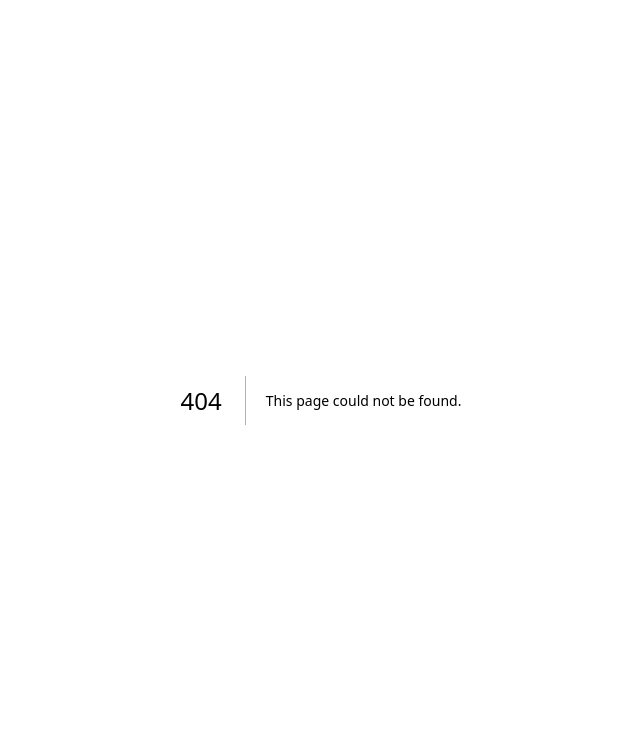
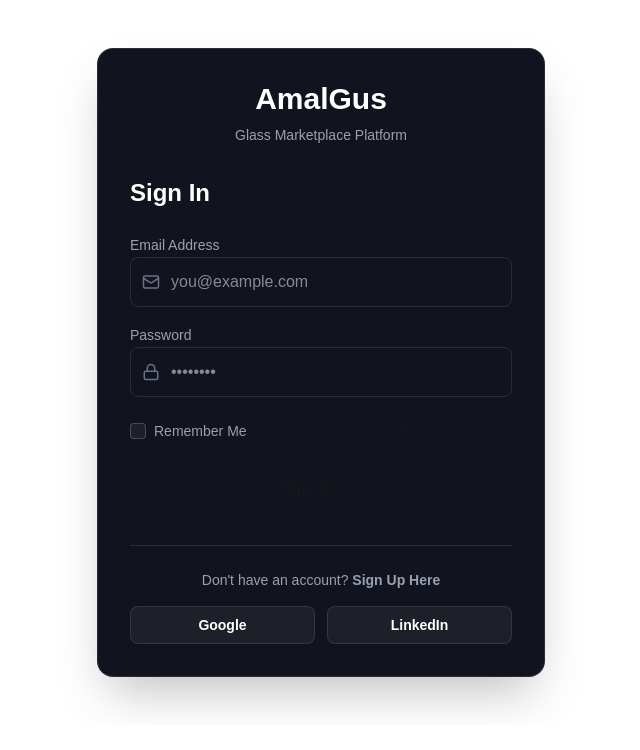
Before and after one commit to PremanshBehl/Glass121.com, a Next.js app: page /login in a window 1280 px wide. Before the commit this address had no page. Shown: the top 750 px of the page, without its empty margins (319-959 px from the left). Built offline with nearby package versions, Linux system fonts and the light colour scheme.

Commit message:
feat: implement login page

```diff
--- /dev/null
+++ b/src/app/login/page.tsx
@@ -0,0 +1,108 @@
+"use client";
+
+import { Mail, Lock, ArrowRight } from "lucide-react";
+import Link from "next/link";
+import { useState } from "react";
+
+import { useAuthStore } from "@/store/useAuthStore";
+
+export default function LoginPage() {
+  const [email, setEmail] = useState("");
+  const [password, setPassword] = useState("");
+  const login = useAuthStore(state => state.login);
+
+  const handleLogin = (e: React.FormEvent) => {
+    e.preventDefault();
+    login({
+      email: email,
+      role: 'Homeowner',
+      name: email.split('@')[0] || 'User'
+    });
+    window.location.href = "/dashboard";
+  };
+
+  return (
+    <div className="min-h-[80vh] flex items-center justify-center py-12 px-4 bg-primary-dark relative overflow-hidden">
+      {/* Background decorations */}
+      <div className="absolute top-0 left-0 w-full h-full overflow-hidden pointer-events-none">
+        <div className="absolute -top-1/4 -left-1/4 w-1/2 h-1/2 bg-accent-cyan/10 rounded-full blur-[120px]"></div>
+        <div className="absolute -bottom-1/4 -right-1/4 w-1/2 h-1/2 bg-accent-gold/10 rounded-full blur-[120px]"></div>
+      </div>
+
+      <div className="w-full max-w-md bg-[#11141e] border border-white/10 rounded-2xl p-8 relative z-10 shadow-2xl">
+        <div className="text-center mb-8">
+          <Link href="/" className="inline-block text-3xl font-poppins font-bold text-white mb-2">
+            <span className="text-accent-cyan">Amal</span>Gus
+          </Link>
+          <p className="text-gray-400 font-inter text-sm">Glass Marketplace Platform</p>
+        </div>
+
+        <h1 className="text-2xl font-poppins font-bold text-white mb-6">Sign In</h1>
+
+        <form onSubmit={handleLogin} className="space-y-4">
+          <div className="space-y-1">
+            <label className="text-sm text-gray-400 font-inter">Email Address</label>
+            <div className="relative">
+              <Mail className="absolute left-3 top-1/2 -translate-y-1/2 text-gray-500" size={18} />
+              <input
+                type="email"
+                required
+                value={email}
+                onChange={e => setEmail(e.target.value)}
+                className="w-full bg-primary-dark border border-white/10 rounded-lg pl-10 pr-4 py-3 text-white focus:border-accent-cyan focus:shadow-[0_0_10px_rgba(0,217,255,0.2)] outline-none transition-all"
+                placeholder="you@example.com"
+              />
+            </div>
+          </div>
+
+          <div className="space-y-1">
+            <label className="text-sm text-gray-400 font-inter">Password</label>
+            <div className="relative">
+              <Lock className="absolute left-3 top-1/2 -translate-y-1/2 text-gray-500" size={18} />
+              <input
+                type="password"
+                required
+                value={password}
+                onChange={e => setPassword(e.target.value)}
+                className="w-full bg-primary-dark border border-white/10 rounded-lg pl-10 pr-4 py-3 text-white focus:border-accent-cyan focus:shadow-[0_0_10px_rgba(0,217,255,0.2)] outline-none transition-all"
+                placeholder="••••••••"
+              />
+            </div>
+          </div>
+
+          <div className="flex justify-between items-center py-2">
+            <label className="flex items-center gap-2 cursor-pointer group">
+              <div className="w-4 h-4 rounded border border-white/20 group-hover:border-accent-cyan flex items-center justify-center transition-colors bg-white/5"></div>
+              <span className="text-sm text-gray-400">Remember Me</span>
+            </label>
+            <Link href="#" className="text-sm text-accent-cyan hover:underline transition-all">
+              Forgot Password?
+            </Link>
+          </div>
+
+          <button
+            type="submit"
+            className="w-full bg-accent-cyan hover:bg-[#00bfe6] text-primary-dark font-bold py-3 rounded-lg transition-all flex justify-center items-center gap-2 mt-4"
+          >
+            Sign In <ArrowRight size={18} />
+          </button>
+        </form>
+
+        <div className="mt-8 pt-6 border-t border-white/10 text-center">
+          <p className="text-sm text-gray-400 mb-4">
+            Don't have an account? <Link href="/signup" className="text-accent-cyan font-semibold hover:underline">Sign Up Here</Link>
+          </p>
+
+          <div className="grid grid-cols-2 gap-3">
+            <button className="bg-white/5 border border-white/10 hover:bg-white/10 text-white rounded-lg py-2 text-sm font-semibold transition-colors flex justify-center items-center gap-2">
+              Google
+            </button>
+            <button className="bg-white/5 border border-white/10 hover:bg-white/10 text-white rounded-lg py-2 text-sm font-semibold transition-colors flex justify-center items-center gap-2">
+              LinkedIn
+            </button>
+          </div>
+        </div>
+      </div>
+    </div>
+  );
+}
```
